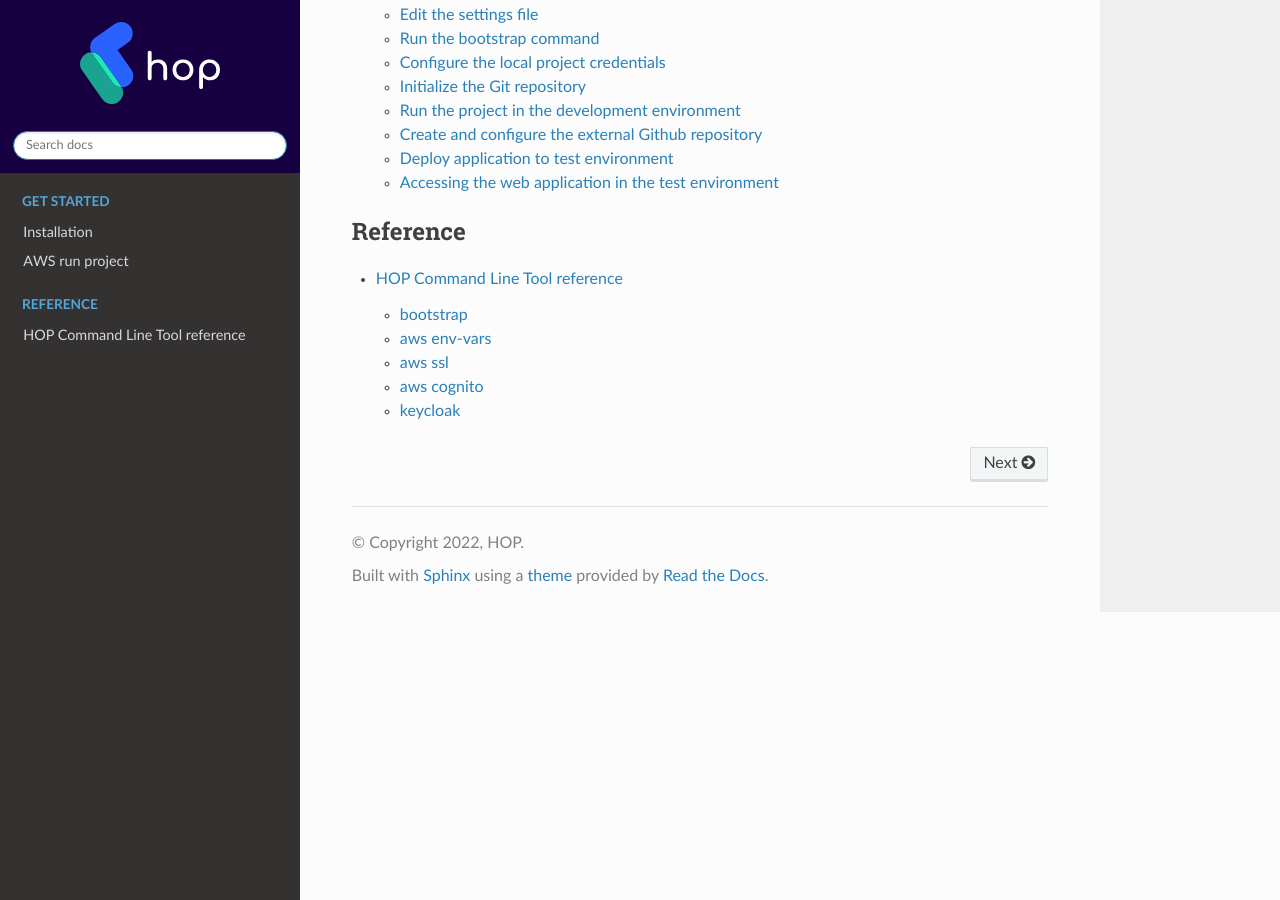
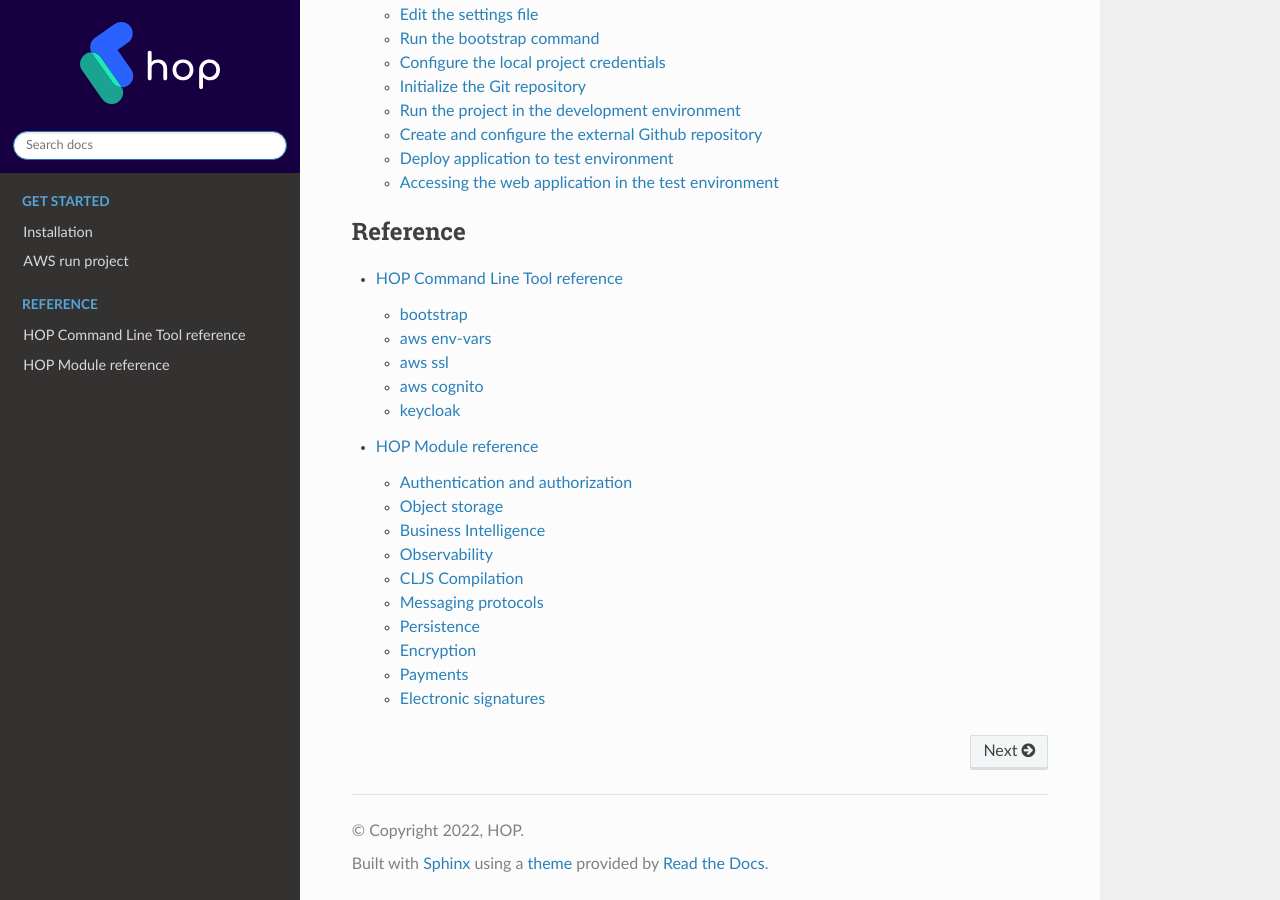
Before and after one commit to gethop-dev/hop-documentation, a Sphinx documentation site: the page built from docs/source/index.rst, in a window 1280 px wide and 900 px high, scrolled down 614 px. Built offline with Sphinx 7.4.7 and the Read the Docs theme 2.0.0, drawn with Linux system fonts in a browser that asks for light colours; some of the changed lines change nothing that is shown.

```diff
--- a/docs/source/index.rst
+++ b/docs/source/index.rst
@@ -20,3 +20,4 @@
    :caption: Reference
 
    /reference/hop-cli/main
+   /reference/hop-modules/main
--- /dev/null
+++ b/docs/source/reference/hop-modules/main.rst
@@ -0,0 +1,103 @@
+HOP Module reference
+===================
+
+HOP offers various modules or libraries that extend the functionality
+of the platform.
+
+Authentication and authorization
+--------------------------------
+
+* `buddy-auth.jwt-oidc`_ - Library implementing a
+  :duct.middleware.buddy/authentication compatible JWT token
+  validation function for OpenID Connect ID Tokens.
+* `rbac`_ - Library that provides role-based access control.
+* `session.re-frame.cognito`_ - A library that provides re-frame
+  events for managing AWS Cognito user sessions.
+* `user-manager.cognito`_ - A Library for interacting with the AWS
+  Cognito User Pools API.
+
+Object storage
+--------------
+
+* `object-storage.core`_ - Library that provides an object-storage
+  protocol that can be implemented by other libraries.
+* `object-storage.s3`_ - Object storage implementation for Amazon S3.
+* `object-storage.ftp`_ - Object storage implementation for FTP.
+
+Business Intelligence
+---------------------
+
+* `dashboard-manager.grafana`_ - Library for managing dashboards and
+  associated users and organizations in Grafana.
+
+Observability
+------------
+
+* `timbre.appenders.cloudwatch`_ - Cloudwatch Timbre log appender with
+  batching and rate limiting.
+
+CLJS Compilation
+----------------
+
+* `duct.module.cljs-compiler`_ - Duct module for configuring the cljs
+  compiler.
+* `duct.server.figwheel-main`_ - Library for compiling and dynamically
+  reloading ClojureScript files in the Duct framework using Figwheel
+  Main.
+
+Messaging protocols
+-------------------
+
+* `pubsub`_ - MQTT and AMQP Publish Subscribe library.
+* `notifications.firebase`_ - Library for sending notifications
+  through Google Firebase.
+
+Persistence
+-----------
+
+* `sql-utils`_ - Thin convenience wapper over clojure.java.jdbc.
+
+Encryption
+----------
+
+* `encryption`_ - A library for encrypting and decrypting arbitrary
+  Clojure values, using caesium symmetric encryption primitives.
+* `secret-storage.aws-ssm-ps`_ - Library for managing secrets stored
+  in AWS System Manager Parameter Store.
+
+Payments
+--------
+
+* `payments.stripe`_ - Library for interacting with the Stripe API.
+
+Electronic signatures
+---------------------
+
+* `esignatures.docusign`_ - Library for interacting with the Docusign
+  eSignature API.
+
+.. note::
+
+   The listed modules have been developed with HOP in mind, and they
+   have been designed to be effortessly integrated in the
+   platform. Nevertheless, they can be also used in non HOP projects.
+
+
+.. _timbre.appenders.cloudwatch: https://github.com/gethop-dev/timbre.appenders.cloudwatch
+.. _user-manager.cognito: https://github.com/gethop-dev/user-manager.cognito
+.. _duct.module.cljs-compiler: https://github.com/gethop-dev/duct.module.cljs-compiler
+.. _duct.server.figwheel-main: https://github.com/gethop-dev/duct.server.figwheel-main
+.. _rbac: https://github.com/gethop-dev/rbac
+.. _notifications.firebase: https://github.com/gethop-dev/notifications.firebase
+.. _session.re-frame.cognito: https://github.com/gethop-dev/session.re-frame.cognito
+.. _dashboard-manager.grafana: https://github.com/gethop-dev/dashboard-manager.grafana
+.. _sql-utils: https://github.com/gethop-dev/sql-utils
+.. _payments.stripe: https://github.com/gethop-dev/payments.stripe
+.. _pubsub: https://github.com/gethop-dev/pubsub
+.. _buddy-auth.jwt-oidc: https://github.com/gethop-dev/buddy-auth.jwt-oidc
+.. _esignatures.docusign: https://github.com/gethop-dev/esignatures.docusign
+.. _object-storage.core: https://github.com/gethop-dev/object-storage.core
+.. _object-storage.s3: https://github.com/gethop-dev/object-storage.s3
+.. _object-storage.ftp: https://github.com/gethop-dev/object-storage.ftp
+.. _encryption: https://github.com/gethop-dev/encryption
+.. _secret-storage.aws-ssm-ps: https://github.com/gethop-dev/secret-storage.aws-ssm-ps
```
